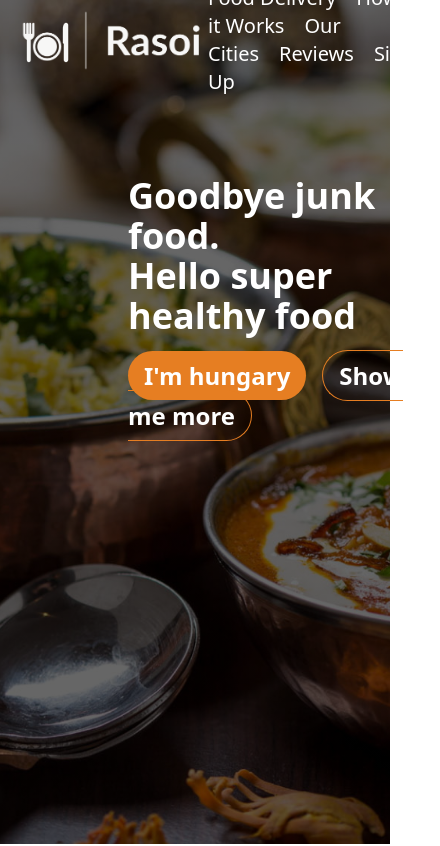
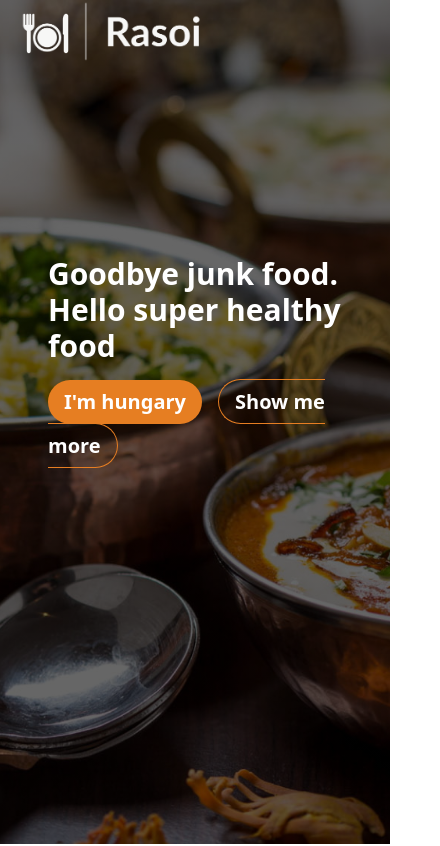
Before and after one commit to barnwalp/rasoi, a React (Create React App) app: page / in a window 390 px wide. Shown: the top 846 px of the page, 440 px wide, since content can reach past the window. Built offline with nearby package versions, Linux system fonts and the light colour scheme.

Commit message:
feat/added responsive layout for the header section

```diff
--- a/src/App.js
+++ b/src/App.js
@@ -14,15 +14,22 @@ import paratha from './assets/paratha.jpg';
 import samosa from './assets/samosa.jpg';
 import seekh_kebab from './assets/seekh_kebab.jpg';
 
+// breakpoints in tailwind  by default apply as min-width
+// sm:bg-blue-500 will apply for screens larger than sm
+// 	"sm": "640px",
+// 	"md": "768px",
+// 	"lg": "1024px",
+// 	"xl": "1280px",
+// 	"2xl": "1536px",
 
 const App = () => {
   return (
 		<Fragment>
 			<header className="relative bg-hero-pattern h-screen bg-fixed bg-cover bg-center">
 				<div className="overlay-mobile-menu"></div>
-				<nav className="h-20 flex justify-between items-center">
+				<nav className="h-20 md:flex md:justify-between md:items-center">
 					<img className="logo ml-4 inline-block w-48" src={ logo } alt="Rasoi logo" />
-					<div className="nav-elements inline-block hide-for-mobile">
+					<div className="nav-elements hidden md:inline-block hide-for-mobile">
 						<a className="relative mr-5 font-normal text-white text-xl hover:after:content-[''] hover:after:absolute hover:after:w-full hover:after:h-1 hover:after:bg-primary hover:after:top-10 hover:after:left-0" href="#">Food Delivery</a>
 						<a className="relative mr-5 font-normal text-white text-xl hover:after:content-[''] hover:after:absolute hover:after:w-full hover:after:h-1 hover:after:bg-primary hover:after:top-10 hover:after:left-0" href="#">How it Works</a>
 						<a className="relative mr-5 font-normal text-white text-xl hover:after:content-[''] hover:after:absolute hover:after:w-full hover:after:h-1 hover:after:bg-primary hover:after:top-10 hover:after:left-0" href="#">Our Cities</a>
@@ -42,10 +49,10 @@ const App = () => {
 					<a href="#">Reviews</a>
 					<a href="#">Sign Up</a>
 				</div>
-				<div className="hero text-white w-4/5 mx-auto absolute top-44 left-32 text-4xl font-bold">
+				<div className="hero text-white absolute text-3xl top-64 left-12 md:top-44 md:left-32 md:text-4xl font-bold">
 					<h1 className="mb-4">Goodbye junk food.<br />Hello super healthy food</h1>
-					<a className="btn bg-primary rounded-full px-4 py-2 text-2xl mr-4 hover:bg-darkprimary h-full" href="#">I'm hungary</a>
-					<a className="btn border border-primary rounded-full px-4 py-2 text-2xl hover:bg-darkprimary" href="#">Show me more</a>
+					<a className="btn inline-block bg-primary rounded-full text-xl px-4 py-2 md:text-2xl mr-4 hover:bg-darkprimary h-full" href="#">I'm hungary</a>
+					<a className="btn border border-primary rounded-full text-xl px-4 py-2 md:text-2xl hover:bg-darkprimary" href="#">Show me more</a>
 				</div>
 			</header>
 
```
